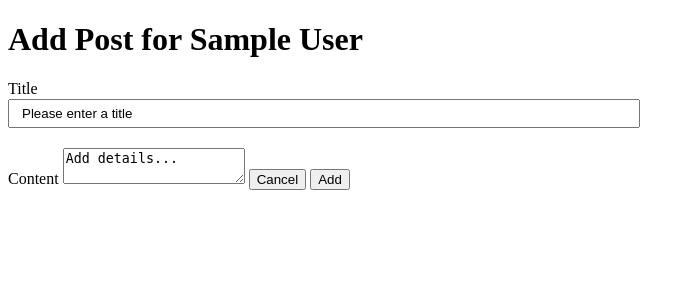
After one commit to dnnyhua/blogly-flask-app, a Flask app: page /users/1/posts/new in a window 1280 px wide. The commit adds this page. Shown: the top 300 px of the page, without its empty margins (0-695 px from the left). Run offline with Flask 2, Linux system fonts and the light colour scheme; tables that the repository leaves empty hold one stand-in row (values such as "Sample post").

Commit message:
add, edit, delete, posts

```diff
--- a/app.py
+++ b/app.py
@@ -2,7 +2,7 @@
 
 from flask import Flask, request, render_template, redirect, session
 from flask_debugtoolbar import DebugToolbarExtension
-from models import db, connect_db, User
+from models import db, connect_db, User, Post
 
 app = Flask(__name__)
 app.config['SQLALCHEMY_DATABASE_URI'] = 'postgresql:///blogly'
@@ -84,7 +84,8 @@ def update_user(user_id):
   db.session.add(user)
   db.session.commit()
 
-  return redirect("/users")
+  # why can't i redirect to /users/user_id correctly?
+  return redirect(f"/users/{user_id}")
 
 
 @app.route('/users/<int:user_id>/delete', methods=['POST'])
@@ -97,3 +98,67 @@ def delete_user(user_id):
   db.session.commit()
 
   return redirect('/users')
+
+
+@app.route('/users/<int:user_id>/posts/new')
+def new_post_form(user_id):
+  """Show New Post Form"""
+
+  user = User.query.get_or_404(user_id)
+
+  return render_template('new_post.html', user=user)
+
+
+@app.route('/users/<int:user_id>/posts/new', methods=['POST'])
+def new_post(user_id):
+  """ New post submission """
+
+  user = User.query.get_or_404(user_id)
+
+  title = request.form["title"]
+  content = request.form["content"]
+
+
+  new_post = Post(title=title, content=content, user=user)
+
+  db.session.add(new_post)
+  db.session.commit()
+
+  return redirect(f"/users/{user_id}")
+
+
+@app.route('/posts/<int:post_id>')
+def show_post(post_id):
+  post = Post.query.get(post_id)
+
+  return render_template('post_details.html', post=post)
+
+
+@app.route('/posts/<int:post_id>/edit')
+def edit_post_form(post_id):
+
+  post = Post.query.get(post_id)
+
+  return render_template('edit_post.html', post=post)
+
+
+@app.route('/posts/<int:post_id>/edit', methods=["POST"])
+def edit_post_update(post_id):
+
+  post = Post.query.get_or_404(post_id)
+  post.title = request.form['title']
+  post.content = request.form['content']
+  db.session.add(post)
+  db.session.commit()
+
+  return redirect(f'/users/{post.user_id}')
+
+
+@app.route('/posts/<int:post_id>/delete', methods=['POST'])
+def delete_post(post_id):
+
+  post = Post.query.get(post_id)
+  db.session.delete(post)
+  db.session.commit()
+
+  return redirect(f"/users/{post.user_id}")
--- a/models.py
+++ b/models.py
@@ -15,17 +15,33 @@ class User(db.Model):
 
   __tablename__= 'users'
 
-
   def __repr__(self):
     u = self
     return f"<User id={u.id} first_name={u.first_name} last_name={u.last_name} image_url={u.image_url}>"
-
 
   id = db.Column(db.Integer, primary_key=True, autoincrement=True)
   first_name = db.Column(db.Text, nullable=False)
   last_name = db.Column(db.Text, nullable=False)
   image_url = db.Column(db.Text, nullable=False, default=default_image_url)
 
+  posts = db.relationship("Post", backref="user")
+
   def get_full_name(self):
     """Gets first and last name"""
     return f'{self.first_name} {self.last_name}'
+
+
+class Post(db.Model):
+  """ Post made by user """
+
+  __tablename__='posts'
+
+  def __repr__(self):
+    p = self
+    return f"<Post Id={p.id} title={p.title} content={p.content} created_at={p.created_at}>"
+
+  id = db.Column(db.Integer, primary_key=True)
+  title = db.Column(db.Text, nullable=False)
+  content = db.Column(db.Text, nullable=False)
+  created_at = db.Column(db.DateTime(timezone=True), nullable=False, default=db.func.now())
+  user_id = db.Column(db.Integer, db.ForeignKey('users.id'), nullable=False)
--- a/static/app.css
+++ b/static/app.css
@@ -15,3 +15,18 @@ input[type=text] {
 .return_link {
   margin: 50px 5px;
 }
+
+.user_details{
+  display: flex;
+  flex-direction: column ;
+
+}
+
+h2 {
+  margin-top: 20px;
+  margin-bottom: 0px;
+}
+
+.user_posts {
+  margin-top: 0px;
+}
--- a/templates/edit_user.html
+++ b/templates/edit_user.html
@@ -11,11 +11,11 @@
 
 <body>
   <h1>Edit User</h2>
-    <form method="POST">
+    <form action="/users/{{user.id}}/edit" method="POST">
       <input type="text" name="first_name" required value="{{user.first_name}}">
       <input type="text" name="last_name" required value="{{user.last_name}}">
       <input type="text" name="image_url" value="{{user.image_url}}">
-      <button>Cancel</button>
+      <button formmethod="GET" formaction="/users/{{user.id}}">Cancel</button>
       <button>Save</button>
     </form>
 
--- /dev/null
+++ b/templates/new_post.html
@@ -0,0 +1,23 @@
+<!DOCTYPE html>
+<html lang="en">
+<head>
+  <meta charset="UTF-8">
+  <meta http-equiv="X-UA-Compatible" content="IE=edge">
+  <meta name="viewport" content="width=device-width, initial-scale=1.0">
+  <link rel="stylesheet" href="/static/app.css">
+  <title>New Post Form</title>
+</head>
+<body>
+  <h1>Add Post for {{user.get_full_name()}}</h1>
+
+  <form action="/users/{{user.id}}/posts/new" method="POST">
+    <label for="title">Title</label>
+    <input type="text" name="title" value="Please enter a title" required>
+    <label for="content">Content</label>
+    <textarea type="text" name='content' required>Add details...</textarea>
+    <button>Cancel</button>
+    <button>Add</button>
+  </form>
+
+</body>
+</html>
```
Also changed, not shown: templates/edit_post.html (added, +24 -0 lines), templates/post_details.html (added, +21 -0 lines), templates/user_profile.html (+24 -0 lines).
